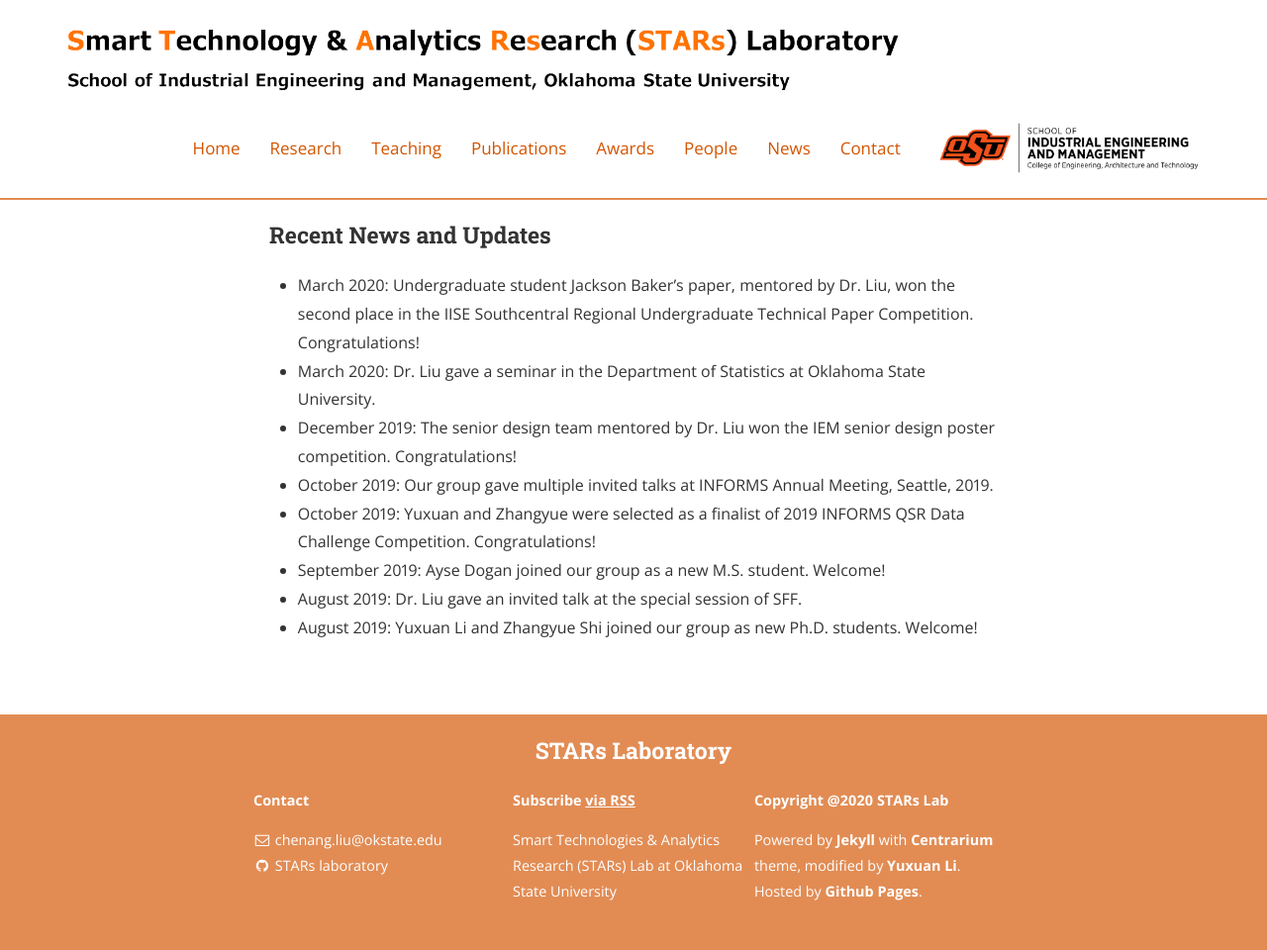
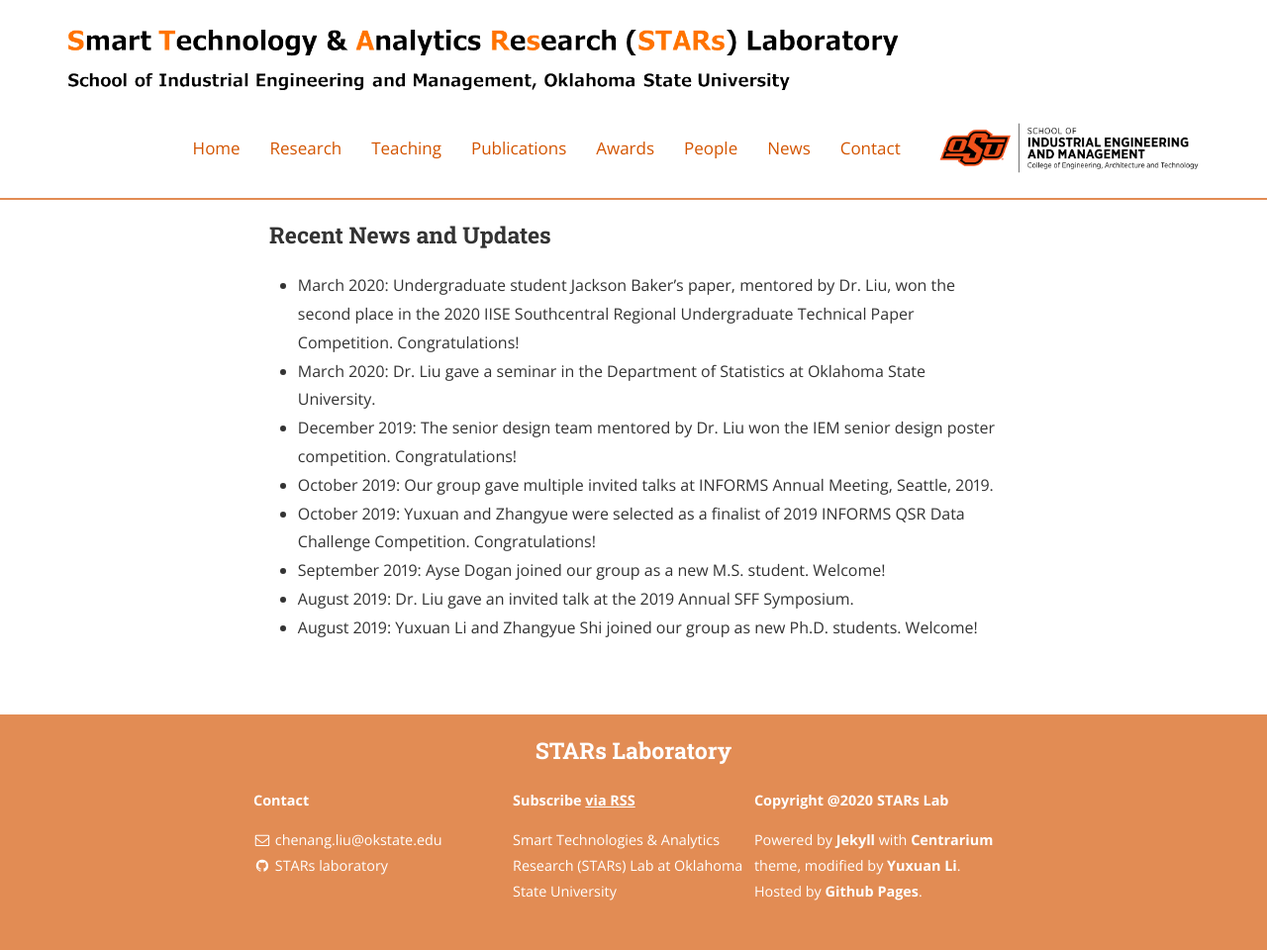
Before and after one commit to Xuan-L/stars-laboratory.github.io, a Jekyll site: the page built from Gnews.md, in a window 1280 px wide. Shown: the whole page at 99% size. Built offline with Jekyll 4.4.1, drawn with Linux system fonts in a browser that asks for light colours; nearby versions of some CDN libraries.

Commit message:
Update Gnews.md

```diff
--- a/Gnews.md
+++ b/Gnews.md
@@ -7,13 +7,13 @@ main_nav: true
 
 ### Recent News and Updates
 
-* March 2020: Undergraduate student Jackson Baker's paper, mentored by Dr. Liu, won the second place in the IISE Southcentral Regional Undergraduate Technical Paper Competition. Congratulations!
+* March 2020: Undergraduate student Jackson Baker's paper, mentored by Dr. Liu, won the second place in the 2020 IISE Southcentral Regional Undergraduate Technical Paper Competition. Congratulations!
 * March 2020: Dr. Liu gave a seminar in the Department of Statistics at Oklahoma State University.
 * December 2019: The senior design team mentored by Dr. Liu won the IEM senior design poster competition. Congratulations!
 * October 2019: Our group gave multiple invited talks at INFORMS Annual Meeting, Seattle, 2019.
 * October 2019: Yuxuan and Zhangyue were selected as a finalist of 2019 INFORMS QSR Data Challenge Competition. Congratulations!
 * September 2019: Ayse Dogan joined our group as a new M.S. student. Welcome!
-* August 2019: Dr. Liu gave an invited talk at the special session of SFF.
+* August 2019: Dr. Liu gave an invited talk at the 2019 Annual SFF Symposium.
 * August 2019: Yuxuan Li and Zhangyue Shi joined our group as new Ph.D. students. Welcome!
 
 
```
